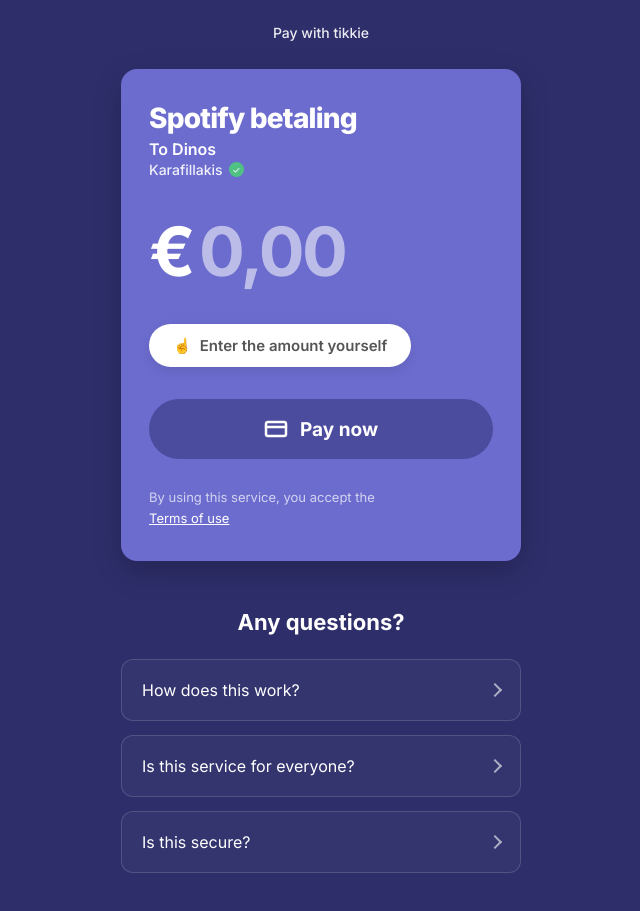
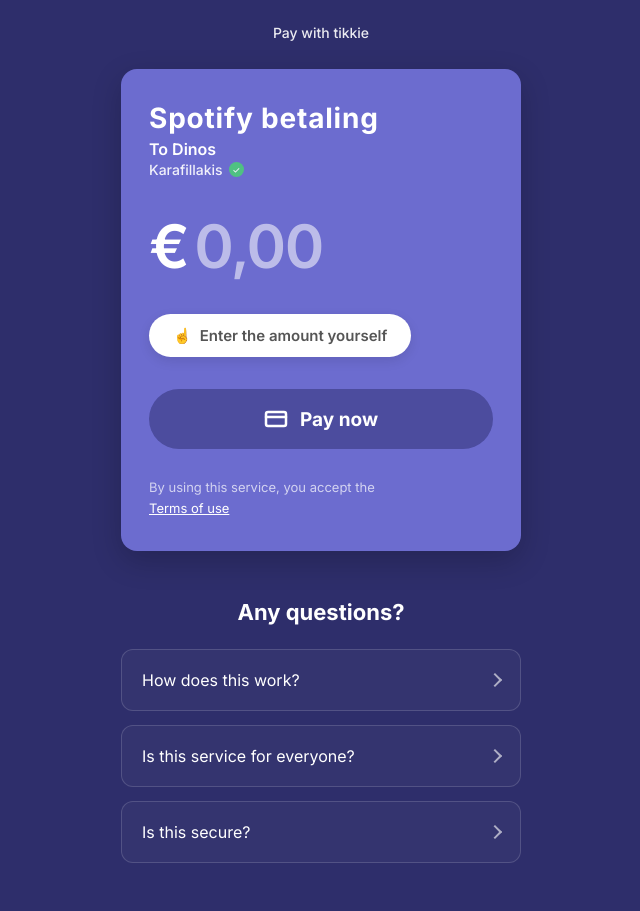
Before and after one commit to aconmode/tikkie, a plain HTML site: page index.html in a window 1280 px wide. Shown: the whole page, without its empty margins (319-959 px from the left). Drawn offline with Linux system fonts and the light colour scheme.

Commit message:
Update index.html

```diff
--- a/index.html
+++ b/index.html
@@ -8,17 +8,27 @@
     <link rel="preconnect" href="https://fonts.gstatic.com" crossorigin>
     <link href="https://fonts.googleapis.com/css2?family=Inter:ital,opsz,wght@0,14..32,100..900;1,14..32,100..900&display=swap" rel="stylesheet">
     <style>
+        /* --- EASY EDIT SECTION: ADJUST THESE VALUES TO CHANGE THE LOOK --- */
         :root {
-            --bg-color: #2e2e6b; /* Classic Tikkie Navy */
-            --card-bg: #6c6ccf; /* Classic Tikkie Indigo */
+            --title-weight: 700;         /* Weight of "Spotify betaling" (e.g., 400, 600, 800) */
+            --title-kerning: 0.8px;      /* Spacing between letters in the title */
+
+            --amount-size: 60px;         /* Size of the € 0,00 text */
+            --amount-weight: 600;        /* Weight of the € 0,00 text */
+            --amount-kerning: -1.5px;      /* Spacing between numbers in the amount */
+
+            /* General Branding Colors */
+            --bg-color: #2e2e6b;
+            --card-bg: #6c6ccf;
             --text-white: #ffffff;
             --text-muted: rgba(255, 255, 255, 0.7);
-            --button-bg: #4c4c9e; /* Darker button for contrast */
+            --button-bg: #4c4c9e;
             --border-color: rgba(255, 255, 255, 0.15);
             --pill-bg: #ffffff;
             --pill-text: #555555;
             --check-green: #4ccb7a;
         }
+        /* ------------------------------------------------------------------ */
 
         * {
             box-sizing: border-box;
@@ -73,9 +83,9 @@
 
         .title {
             font-size: 28px;
-            font-weight: 800;
+            font-weight: var(--title-weight);
             margin: 0 0 4px 0;
-            letter-spacing: -0.8px;
+            letter-spacing: var(--title-kerning);
         }
 
         .recipient-row {
@@ -113,9 +123,9 @@
             align-items: baseline;
             gap: 6px;
             margin: 20px 0 32px 0;
-            font-size: 68px;
-            font-weight: 700;
-            letter-spacing: -2.5px;
+            font-size: var(--amount-size);
+            font-weight: var(--amount-weight);
+            letter-spacing: var(--amount-kerning);
         }
 
         .currency-symbol {
```
